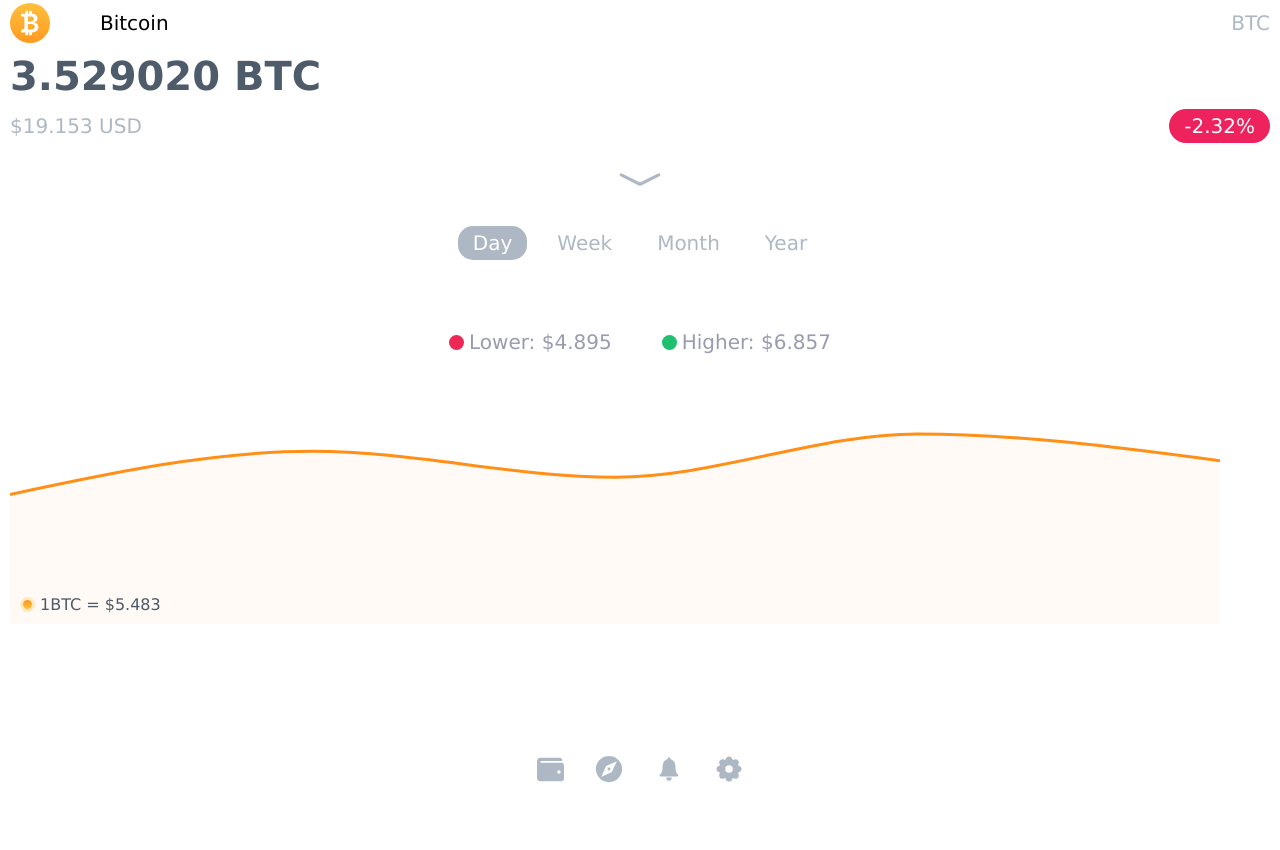
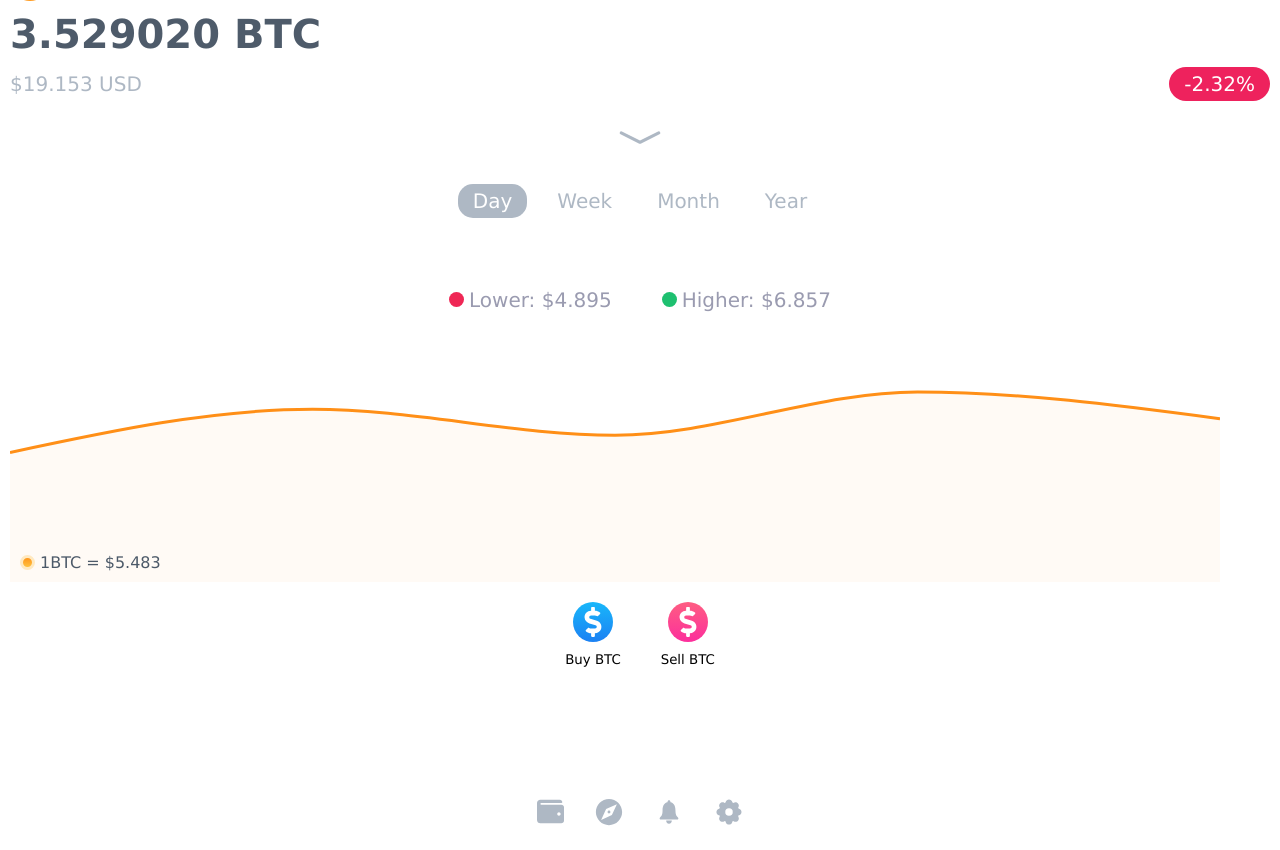
Before and after one commit to onfranciis/rank-math, a React (Vite) app: page / in a window 1280 px wide. Before the commit the page ends 807 px from the top, so only its background shows below. Built offline with nearby package versions, Linux system fonts and the light colour scheme.

Commit message:
feat: add Part3

```diff
--- a/src/components/wallet/Wallet.jsx
+++ b/src/components/wallet/Wallet.jsx
@@ -1,5 +1,6 @@
 import Part1 from "./Part1";
 import Part2 from "./Part2";
+import Part3 from "./Part3";
 import "./Wallet.css";
 
 const Wallet = () => {
@@ -7,6 +8,7 @@
     <div className="Wallet">
       <Part1 />
       <Part2 />
+      <Part3 />
     </div>
   );
 };
```
